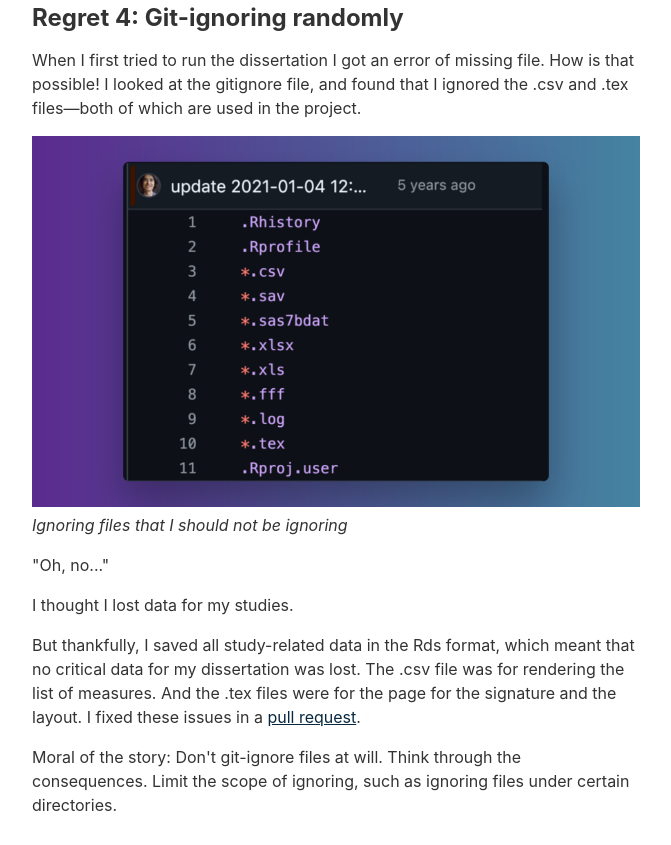
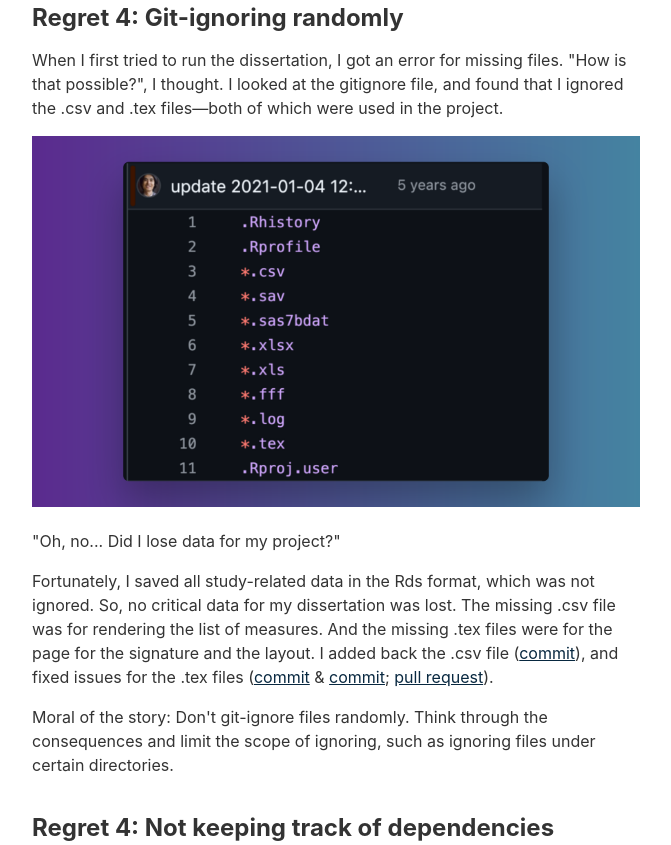
Before and after one commit to nsunami/nami-writes, an Eleventy site: page content/blog/2025-01-23/2025-01-23.md in a window 1280 px wide. Shown: the part 4555-5400 px from the top of the page, without its empty margins (304-975 px from the left). Built offline with nearby package versions, Linux system fonts and the light colour scheme; Eleventy itself is replaced by a stand-in of ours; files that its build step writes are made by us from their sources; files whose address does not match are found by name.

Commit message:
feat(2025-01-23): update text under "Regret 4: Git-ignoring randomly"

```diff
--- a/content/blog/2025-01-23/2025-01-23.md
+++ b/content/blog/2025-01-23/2025-01-23.md
@@ -96,18 +96,15 @@ Let's see what problems that I had.
 
 ## Regret 4: Git-ignoring randomly
 
-When I first tried to run the dissertation I got an error of missing file. How is that possible! I looked at the gitignore file, and found that I ignored the .csv and .tex files—both of which are used in the project.
+When I first tried to run the dissertation, I got an error for missing files. "How is that possible?", I thought. I looked at the gitignore file, and found that I ignored the .csv and .tex files—both of which were used in the project.
 
 ![A gitignore file from the past, showing various critical files that were ignored, including CSV and Tex files](ignored-files.png)
-_Ignoring files that I should not be ignoring_
 
-"Oh, no..."
+"Oh, no... Did I lose data for my project?"
 
-I thought I lost data for my studies.
+Fortunately, I saved all study-related data in the Rds format, which was not ignored. So, no critical data for my dissertation was lost. The missing .csv file was for rendering the list of measures. And the missing .tex files were for the page for the signature and the layout. I added back the .csv file ([commit](https://github.com/nsunami/dissertation/pull/6/commits/039525acc15481692935e79058db585f145ae696)), and fixed issues for the .tex files ([commit](https://github.com/nsunami/dissertation/pull/6/commits/a3565972352ba9d0f3a6510e8a846c404dbc87bd) & [commit](https://github.com/nsunami/dissertation/pull/6/commits/8b2b4a31e525c7ad73070a3b6253c9b5153def58); [pull request](https://github.com/nsunami/dissertation/pull/6)).
 
-But thankfully, I saved all study-related data in the Rds format, which meant that no critical data for my dissertation was lost. The .csv file was for rendering the list of measures. And the .tex files were for the page for the signature and the layout. I fixed these issues in a [pull request](https://github.com/nsunami/dissertation/pull/6).
-
-Moral of the story: Don't git-ignore files at will. Think through the consequences. Limit the scope of ignoring, such as ignoring files under certain directories.
+Moral of the story: Don't git-ignore files randomly. Think through the consequences and limit the scope of ignoring, such as ignoring files under certain directories.
 
 ## Regret 4: Not keeping track of dependencies
 
```
